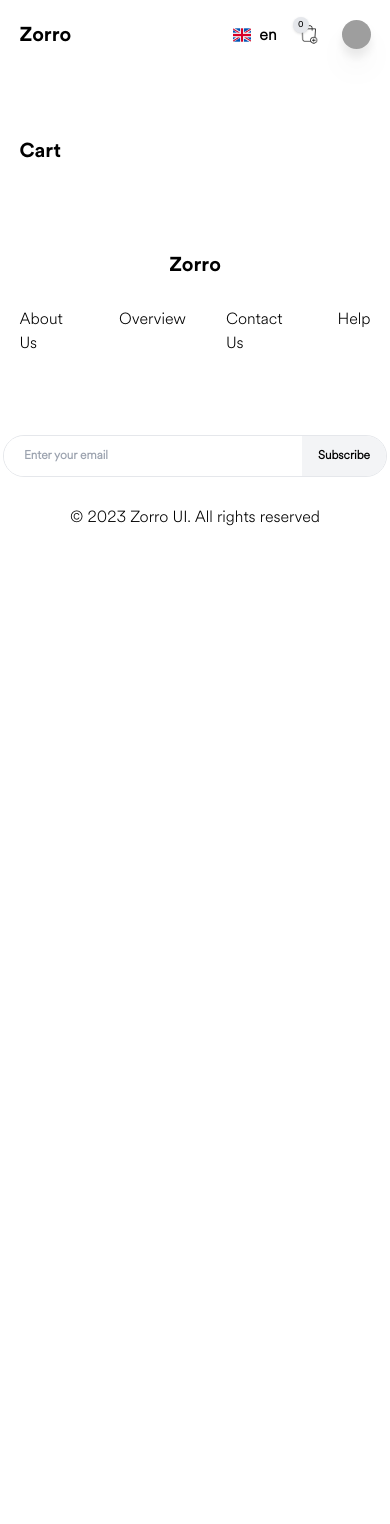
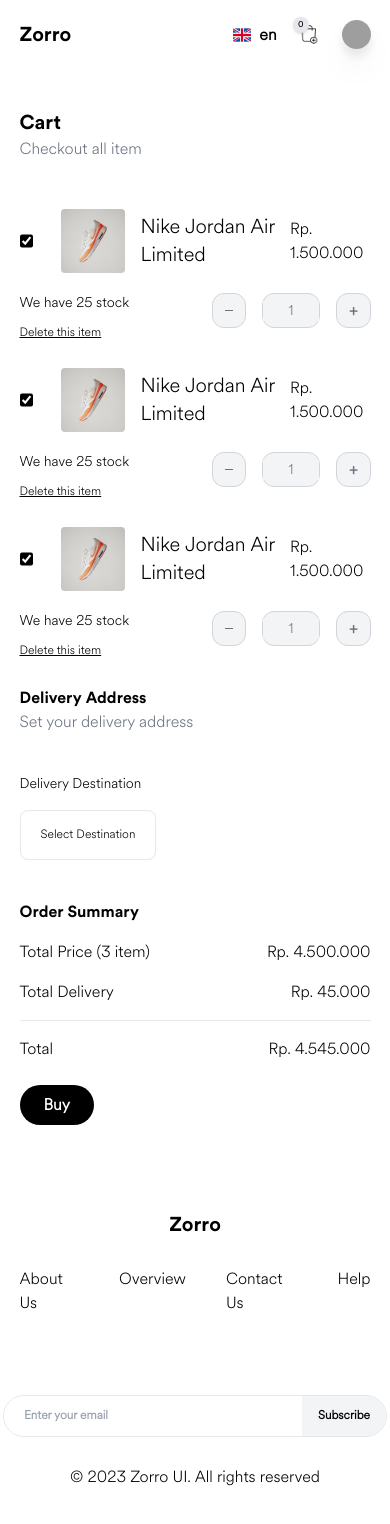
Before and after one commit to rizalaldi45/next-ecommerce, a Next.js app: page /cart in a window 390 px wide. Shown: the top 1524 px of the page. Before the commit the page ends 844 px from the top, so only its background shows below. Built offline with nearby package versions, Linux system fonts and the light colour scheme; grey boxes are pictures that could not be loaded.

Commit message:
responsiveness cart page

```diff
--- a/pages/_app.tsx
+++ b/pages/_app.tsx
@@ -29,7 +29,9 @@
     <Provider store={store}>
       <I18nextProvider i18n={I18n}>
         <Header changeLanguage={handleChangeLanguage} />
-        <Component {...pageProps} />
+        <div className='min-h-[50vh]'>
+          <Component {...pageProps} />
+        </div>
         <Footer />
       </I18nextProvider>
     </Provider>
--- a/pages/cart/index.tsx
+++ b/pages/cart/index.tsx
@@ -1,12 +1,112 @@
+import { useState } from "react";
+import Head from "next/head";
+import { useTranslation } from "react-i18next";
+
+import Button from "@/components/Button";
+import DeliveryDestination from "@/components/DeliveryDestination";
+
 const Cart = (): JSX.Element => {
-    return (
-        <div className="w-[90vw] md:w-[70vw] max-w-screen-2xl mx-auto mt-12 py-5">
-            <h1 className="bolded text-xl">Cart</h1>
-            <div>
+  const { t } = useTranslation();
+  const [quantity, setQuantity] = useState<number>(1);
 
+  const BtnStock = (): JSX.Element => (
+    <div className="h-[35px] flex justify-between">
+      <div>
+        <h5 className="text-sm">
+          {t("we_have")} 25 {t("stock")}
+        </h5>
+        <h6 className="mt-3 underline cursor-pointer text-xs">
+          Delete this item
+        </h6>
+      </div>
+      <div className="flex gap-x-4">
+        <div className="py-4 border border-gray-300 w-fit rounded-xl bg-gray-100 cursor-pointer">
+          <button
+            className="font-bold px-3 flex items-center"
+            onClick={() => setQuantity(quantity - 1)}
+          >
+            <div className="w-2 border-b border-gray-500" />
+          </button>
+        </div>
+        <div className="border border-gray-300 w-fit rounded-xl bg-gray-100">
+          <input
+            className="mt-[7px] outline-none px-2 text-sm text-center w-14 text-gray-500 bg-gray-100"
+            defaultValue={quantity}
+            min={1}
+          />
+        </div>
+        <div className="border border-gray-300 w-fit rounded-xl bg-gray-100 cursor-pointer">
+          <button
+            className="font-bold text-gray-500 px-3 flex items-center"
+            onClick={() => setQuantity(quantity + 1)}
+          >
+            <div className="-mb-9">+</div>
+          </button>
+        </div>
+      </div>
+    </div>
+  );
+
+  const CartItem = (): JSX.Element => (
+    <div className="w-full mb-10">
+      <div className="flex gap-x-7 mb-5">
+        <input type="checkbox" id="custom-checkbox" checked />
+        <div className="w-full flex items-center justify-between">
+          <div className="flex items-center gap-x-4">
+            <img className="w-16 h-16 rounded" src="images/product-2.jpg" />
+            <h3 className="text-xl">Nike Jordan Air Limited</h3>
+          </div>
+          <div>Rp. 1.500.000</div>
+        </div>
+      </div>
+      <BtnStock />
+    </div>
+  );
+
+  return (
+    <>
+      <Head>
+        <title>Zorro | Find anything goods with reasonable price here</title>
+        <meta name="description" content="Generated by create next app" />
+        <meta name="viewport" content="width=device-width, initial-scale=1" />
+      </Head>
+      <div className="w-[90vw] md:w-[75vw] max-w-screen-2xl mx-auto mt-5 py-5">
+        <h1 className="bolded text-xl">Cart</h1>
+        <h5 className="text-gray-500">Checkout all item</h5>
+
+        <div className="flex flex-col md:flex-row justify-between mt-12">
+            <div className="w-full md:w-[55%] flex flex-col">
+                {[1, 2, 3].map((i) => (
+                <CartItem key={i} />
+                ))}
+            </div>
+            <div className="w-full md:w-[35%]">
+                <div className="mb-4">
+                    <h1 className="bolded">Delivery Address</h1>
+                    <h5 className="text-gray-500">Set your delivery address</h5>
+                    <DeliveryDestination />
+                </div>
+                <div>
+                    <h1 className="bolded">Order Summary</h1>
+                    <div className="flex justify-between mt-4">
+                        <span>Total Price (3 item)</span>
+                        <span>Rp. 4.500.000</span>
+                    </div>
+                    <div className="flex justify-between mt-4 border-b border-gray-200 pb-4">
+                        <span>Total Delivery</span>
+                        <span>Rp. 45.000</span>
+                    </div>
+                    <div className="flex justify-between mt-4">
+                        <span>Total</span>
+                        <span>Rp. 4.545.000</span>
+                    </div>
+                    <Button btnText="Buy" margin="mt-6" rounded="rounded-3xl" />
+                </div>
             </div>
         </div>
-    )
+      </div>
+    </>
+  );
 };
 
 export default Cart;
--- a/pages/explore/index.tsx
+++ b/pages/explore/index.tsx
@@ -33,44 +33,44 @@
                 <div>
                   <input
                     type="checkbox"
-                    id="filter-checkbox"
-                    name="filter-checkbox"
+                    id="custom-checkbox"
+                    name="custom-checkbox"
                     value="Bike"
                   />
-                  <label className="text-md ml-3" htmlFor="filter-checkbox">
+                  <label className="text-md ml-3" htmlFor="custom-checkbox">
                     Shoes
                   </label>
                 </div>
                 <div className="mt-2">
                   <input
                     type="checkbox"
-                    id="filter-checkbox"
-                    name="filter-checkbox"
+                    id="custom-checkbox"
+                    name="custom-checkbox"
                     value="Bike"
                   />
-                  <label className="text-md ml-3" htmlFor="filter-checkbox">
+                  <label className="text-md ml-3" htmlFor="custom-checkbox">
                     Jacket
                   </label>
                 </div>
                 <div className="mt-2">
                   <input
                     type="checkbox"
-                    id="filter-checkbox"
-                    name="filter-checkbox"
+                    id="custom-checkbox"
+                    name="custom-checkbox"
                     value="Bike"
                   />
-                  <label className="text-md ml-3" htmlFor="filter-checkbox">
+                  <label className="text-md ml-3" htmlFor="custom-checkbox">
                     T-shirt
                   </label>
                 </div>
                 <div className="mt-2">
                   <input
                     type="checkbox"
-                    id="filter-checkbox"
-                    name="filter-checkbox"
+                    id="custom-checkbox"
+                    name="custom-checkbox"
                     value="Bike"
                   />
-                  <label className="text-md ml-3" htmlFor="filter-checkbox">
+                  <label className="text-md ml-3" htmlFor="custom-checkbox">
                     Gadget
                   </label>
                 </div>
@@ -82,8 +82,8 @@
                 <div className="flex items-center mt-3 gap-x-3">
                   <input
                     type="checkbox"
-                    id="filter-checkbox"
-                    name="filter-checkbox"
+                    id="custom-checkbox"
+                    name="custom-checkbox"
                     value="Bike"
                   />
                   <Rating count={5} />
@@ -91,8 +91,8 @@
                 <div className="flex items-center mt-3 gap-x-3">
                   <input
                     type="checkbox"
-                    id="filter-checkbox"
-                    name="filter-checkbox"
+                    id="custom-checkbox"
+                    name="custom-checkbox"
                     value="Bike"
                   />
                   <Rating count={4} />
@@ -100,8 +100,8 @@
                 <div className="flex items-center mt-3 gap-x-3">
                   <input
                     type="checkbox"
-                    id="filter-checkbox"
-                    name="filter-checkbox"
+                    id="custom-checkbox"
+                    name="custom-checkbox"
                     value="Bike"
                   />
                   <Rating count={3} />
@@ -109,8 +109,8 @@
                 <div className="flex items-center mt-3 gap-x-3">
                   <input
                     type="checkbox"
-                    id="filter-checkbox"
-                    name="filter-checkbox"
+                    id="custom-checkbox"
+                    name="custom-checkbox"
                     value="Bike"
                   />
                   <Rating count={2} />
@@ -118,8 +118,8 @@
                 <div className="flex items-center mt-3 gap-x-3">
                   <input
                     type="checkbox"
-                    id="filter-checkbox"
-                    name="filter-checkbox"
+                    id="custom-checkbox"
+                    name="custom-checkbox"
                     value="Bike"
                   />
                   <Rating count={1} />
--- a/styles/globals.css
+++ b/styles/globals.css
@@ -45,6 +45,6 @@
   border-radius: 10px;
 }
 
-#filter-checkbox {
+#custom-checkbox {
   accent-color: #000000;
 }
```
